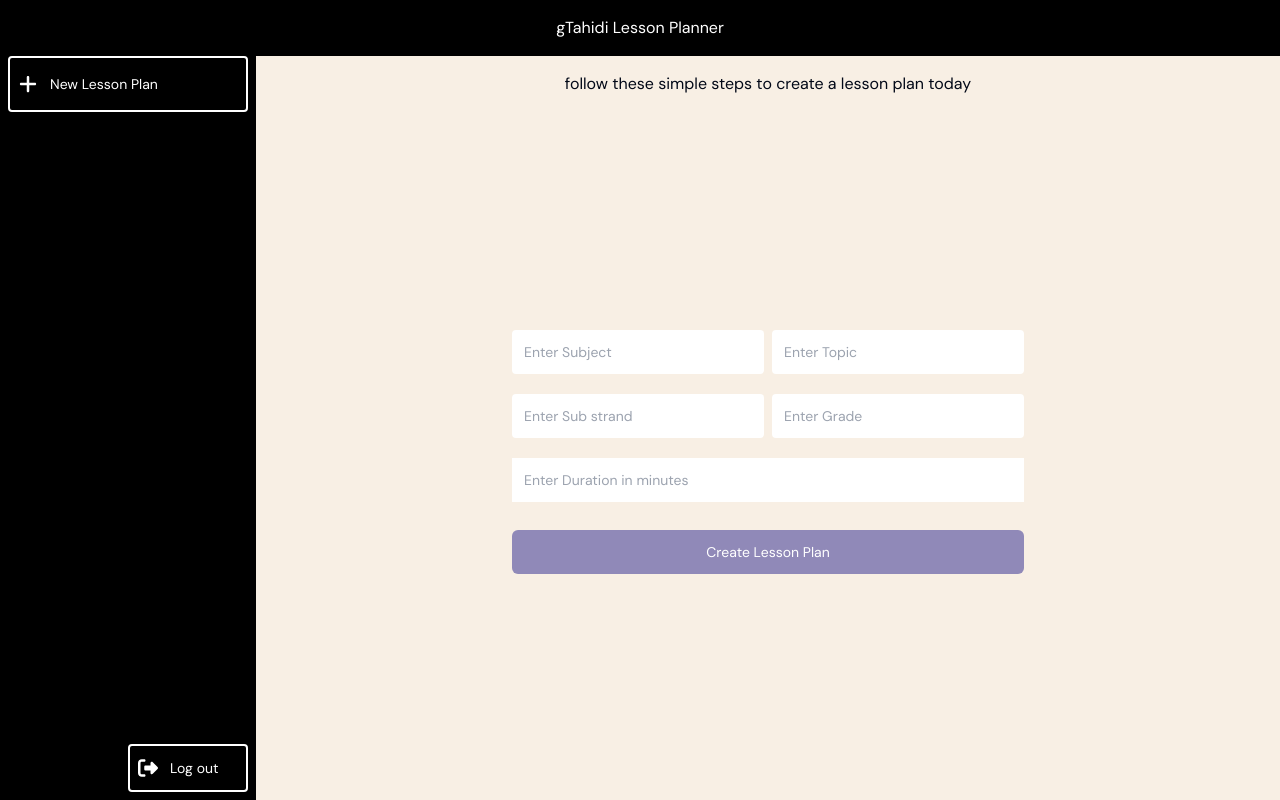
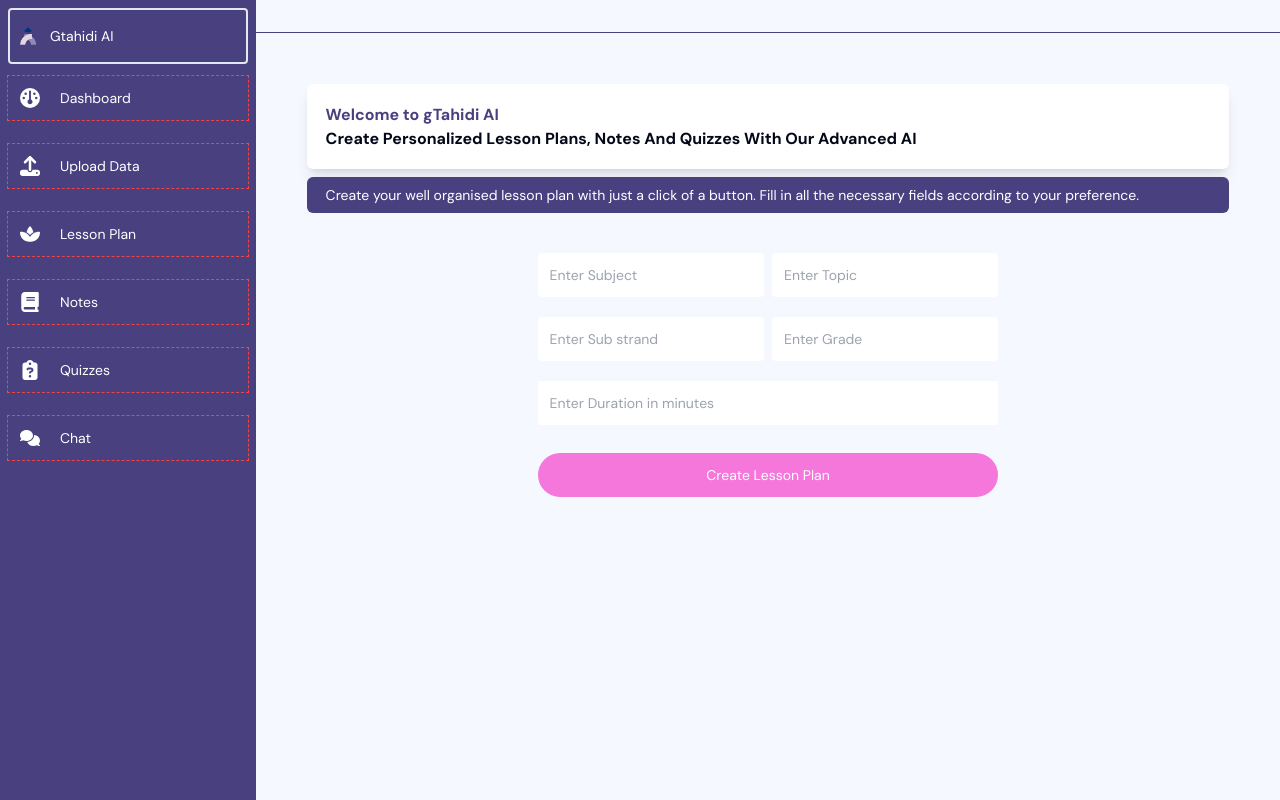
Before and after one commit to gTahidi/gTahidi-Beta, a Next.js app: page /dashboard in a window 1280 px wide. Built offline with nearby package versions, Linux system fonts and the light colour scheme; no server answers.

Commit message:
Completed main dashboard page

```diff
--- a/app/dashboard/layout.tsx
+++ b/app/dashboard/layout.tsx
@@ -10,44 +10,34 @@ import { signOut, useSession } from "next-auth/react";
 
 const DashboardLayout = ({ children }: { children: React.ReactNode }) => {
   const [isShowingSmallScreen, setIsShowingSmallScreen] = useState(false);
-  const { data: session } = useSession();
 
   return (
-    <main className="bg-gtahidiCream h-screen w-screen flex flex-col">
-      <div className="py-4 bg-black flex items-center px-5">
-        <div className="block sm:hidden">
-          {isShowingSmallScreen ? (
-            <FontAwesomeIcon
-              icon={faXmark}
-              className="text-white h-5 w-5 block sm:hidden"
-              onClick={() => setIsShowingSmallScreen((prev) => !prev)}
-            />
-          ) : (
-            <FontAwesomeIcon
-              icon={faBars}
-              className="text-white h-5 w-5 block sm:hidden"
-              onClick={() => setIsShowingSmallScreen((prev) => !prev)}
-            />
-          )}
+    <main className="bg-dashboardBackground h-screen w-screen flex">
+      <LeftNav className="hidden sm:flex" />
+      <AnimatePresence>
+        {isShowingSmallScreen && (
+          <LeftNav className="absolute top-0 left-0 bottom-0 w-[50vw]" />
+        )}
+      </AnimatePresence>
+      <div className="flex-grow">
+        <div className="py-4 flex items-center px-5 border-b border-b-gtahidiDarkBlue">
+          <div className="block sm:hidden">
+            {isShowingSmallScreen ? (
+              <FontAwesomeIcon
+                icon={faXmark}
+                className="text-black h-5 w-5 block sm:hidden"
+                onClick={() => setIsShowingSmallScreen((prev) => !prev)}
+              />
+            ) : (
+              <FontAwesomeIcon
+                icon={faBars}
+                className="text-black h-5 w-5 block sm:hidden"
+                onClick={() => setIsShowingSmallScreen((prev) => !prev)}
+              />
+            )}
+          </div>
+          <UserTab />
         </div>
-        <p className="text-white text-center mx-auto">gTahidi Lesson Planner</p>
-        <UserTab />
-        {session?.user && (
-          <button
-            onClick={() => signOut()}
-            className="px-5 py-2 text-white border border-white ml-5"
-          >
-            sign out
-          </button>
-        )}
-      </div>
-      <div className="flex flex-grow relative">
-        <LeftNav className="hidden sm:flex" />
-        <AnimatePresence>
-          {isShowingSmallScreen && (
-            <LeftNav className="absolute top-0 left-0 bottom-0 w-[50vw]" />
-          )}
-        </AnimatePresence>
         {children}
       </div>
     </main>
--- a/app/dashboard/page.tsx
+++ b/app/dashboard/page.tsx
@@ -12,11 +12,21 @@ const Dashboard = () => {
   const router = useRouter();
 
   return (
-    <div className="flex-grow flex flex-col">
-      <div className="text-center py-2 mt-2">
-        follow these simple steps to create a lesson plan today
+    <div className="flex-grow flex flex-col p-[5%]">
+      <div className="bg-white shadow-lg p-[2%] rounded-md">
+        <p className="text-gtahidiDarkBlue font-semibold">
+          Welcome to gTahidi AI
+        </p>
+        <p className="font-semibold">
+          Create Personalized Lesson Plans, Notes And Quizzes With Our Advanced
+          AI
+        </p>
       </div>
-      <div className="w-3/4 sm:w-1/2 mx-auto my-auto text-sm">
+      <p className="py-2 mt-2 bg-dashboardPurple text-white p-[2%] text-sm rounded-md">
+        Create your well organised lesson plan with just a click of a button.
+        Fill in all the necessary fields according to your preference.
+      </p>
+      <div className="w-3/4 sm:w-1/2 mx-auto mt-10 text-sm">
         <div className="flex gap-x-2">
           <input
             type="text"
@@ -47,8 +57,8 @@ const Dashboard = () => {
           className="w-full p-3 mt-5"
         />
         <button
-          // type="submit"
-          className="text-center w-full mt-7 bg-gtahidiPurple py-3 text-white rounded-md"
+          type="submit"
+          className="text-center w-full mt-7 bg-gtahidiPink py-3 text-white rounded-full"
           onClick={() => router.push("/dashboard/result")}
         >
           Create Lesson Plan
--- /dev/null
+++ b/components/DashboardTab.tsx
@@ -0,0 +1,18 @@
+import { IconProp } from "@fortawesome/fontawesome-svg-core";
+import { FontAwesomeIcon } from "@fortawesome/react-fontawesome";
+import React from "react";
+
+export const DashboardTab = ({
+  name,
+  icon,
+}: {
+  name: string;
+  icon: IconProp;
+}) => {
+  return (
+    <div className="flex items-center px-[5%] show py-3 my-3">
+      <FontAwesomeIcon icon={icon} className="w-5 h-5 mr-5" />
+      <p>{name}</p>
+    </div>
+  );
+};
--- a/components/LeftNav.tsx
+++ b/components/LeftNav.tsx
@@ -1,7 +1,47 @@
-import { faPlus, faRightFromBracket } from "@fortawesome/free-solid-svg-icons";
+"use client";
+
+import {
+  faBook,
+  faClipboardQuestion,
+  faComments,
+  faGauge,
+  faPlus,
+  faRightFromBracket,
+  faSpa,
+  faUpload,
+} from "@fortawesome/free-solid-svg-icons";
 import { FontAwesomeIcon } from "@fortawesome/react-fontawesome";
 import { motion } from "framer-motion";
+import { signOut, useSession } from "next-auth/react";
 import React from "react";
+import { DashboardTab } from "./DashboardTab";
+
+export const dashboardTabs = [
+  {
+    icon: faGauge,
+    name: "Dashboard",
+  },
+  {
+    icon: faUpload,
+    name: "Upload Data",
+  },
+  {
+    icon: faSpa,
+    name: "Lesson Plan",
+  },
+  {
+    icon: faBook,
+    name: "Notes",
+  },
+  {
+    icon: faClipboardQuestion,
+    name: "Quizzes",
+  },
+  {
+    icon: faComments,
+    name: "Chat",
+  },
+];
 
 export const LeftNav = ({ className }: { className: string }) => {
   const isBrowser = typeof window !== "undefined"; // added this to Check if running in the browser environment
@@ -11,22 +51,33 @@ export const LeftNav = ({ className }: { className: string }) => {
     isSmallScreen = window.innerWidth < 640;
   }
 
+  const { data: session } = useSession();
+
   return (
     <motion.div
-      className={`bg-black w-1/5 text-white flex flex-col justify-between text-sm px-2 ${className}`}
+      className={`bg-dashboardPurple w-1/5 text-white flex flex-col text-sm px-2 ${className}`}
       initial={isSmallScreen ? { x: -1000 } : undefined}
       animate={isSmallScreen ? { x: 0 } : undefined}
       exit={isSmallScreen ? { x: -1000 } : undefined}
       transition={isSmallScreen ? { duration: 0.5, type: "tween" } : undefined}
     >
-      <div className="flex items-center border-white py-4 px-2 rounded cursor-pointer border-2">
-        <FontAwesomeIcon icon={faPlus} className="w-5 h-5 mr-3" />
-        <p>New Lesson Plan</p>
+      <div className="flex items-center py-4 px-2 rounded cursor-pointer border-2 mt-2">
+        {/* eslint-disable-next-line @next/next/no-img-element */}
+        <img src="/gtahidi_logo 2.png" alt="" className="w-5 h-5 mr-3" />
+        <p className="text-center">Gtahidi AI</p>
       </div>
-      <div className="flex items-center border-white py-3 px-2 mb-2 rounded cursor-pointer border-2 w-full sm:w-1/2 ml-auto">
-        <FontAwesomeIcon icon={faRightFromBracket} className="w-5 h-5 mr-3" />
-        <p>Log out</p>
-      </div>
+      {dashboardTabs.map((tab, i) => (
+        <DashboardTab icon={tab.icon} name={tab.name} key={i} />
+      ))}
+      {session?.user && (
+        <div
+          className="flex items-center border-white py-3 px-2 mb-2 rounded cursor-pointer border-2 w-full mt-auto"
+          onClick={() => signOut()}
+        >
+          <FontAwesomeIcon icon={faRightFromBracket} className="w-5 h-5 mr-3" />
+          <p>Log out</p>
+        </div>
+      )}
     </motion.div>
   );
 };
--- a/components/UserTab.tsx
+++ b/components/UserTab.tsx
@@ -5,8 +5,8 @@ export const UserTab = () => {
   const { data: session } = useSession();
   if (session && session.user) {
     return (
-      <div className="flex">
-        <div className="text-white text-sm mr-3">
+      <div className="flex ml-auto">
+        <div className="text-black text-sm mr-3">
           <p>{session?.user?.name}</p>
           <p>{session?.user?.email}</p>
         </div>
@@ -15,7 +15,7 @@ export const UserTab = () => {
           <img
             src={session?.user?.image as string}
             alt={session?.user?.name + `s photo`}
-            className="w-10 h-10 outline outline-white outline-2 rounded-full"
+            className="w-10 h-10 outline outline-gtahidiPink outline-2 rounded-full"
           />
         )}
       </div>
--- a/tailwind.config.js
+++ b/tailwind.config.js
@@ -61,6 +61,8 @@ module.exports = {
         linearGradientPurple: "#D8DFF1",
         linearGradientPink: "#F8EFE4",
         gtahidiDarkBlue: "#494080",
+        dashboardPurple: "#494080",
+        dashboardBackground: "#F5F8FF",
       },
       borderRadius: {
         lg: "var(--radius)",
```
Also changed, not shown: public/gtahidi_logo 2.png (added), 1 other file (tests, documents, lock files or other folders).
